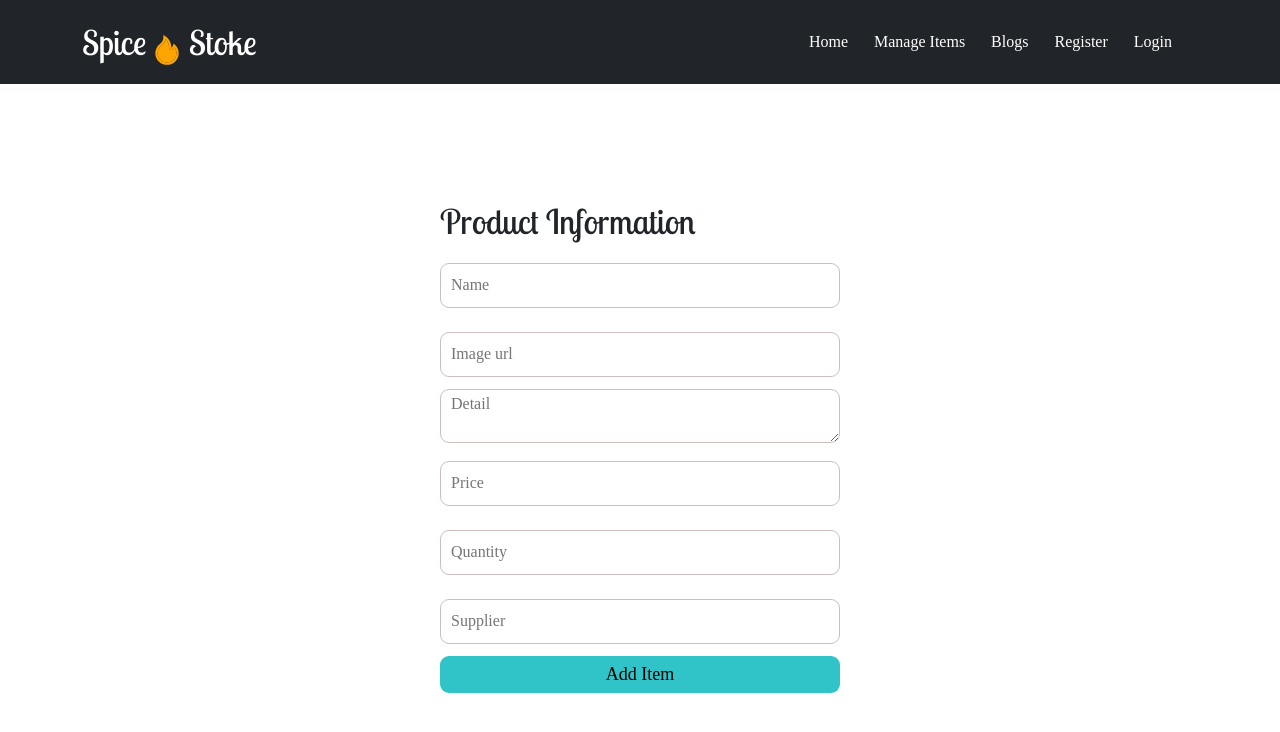
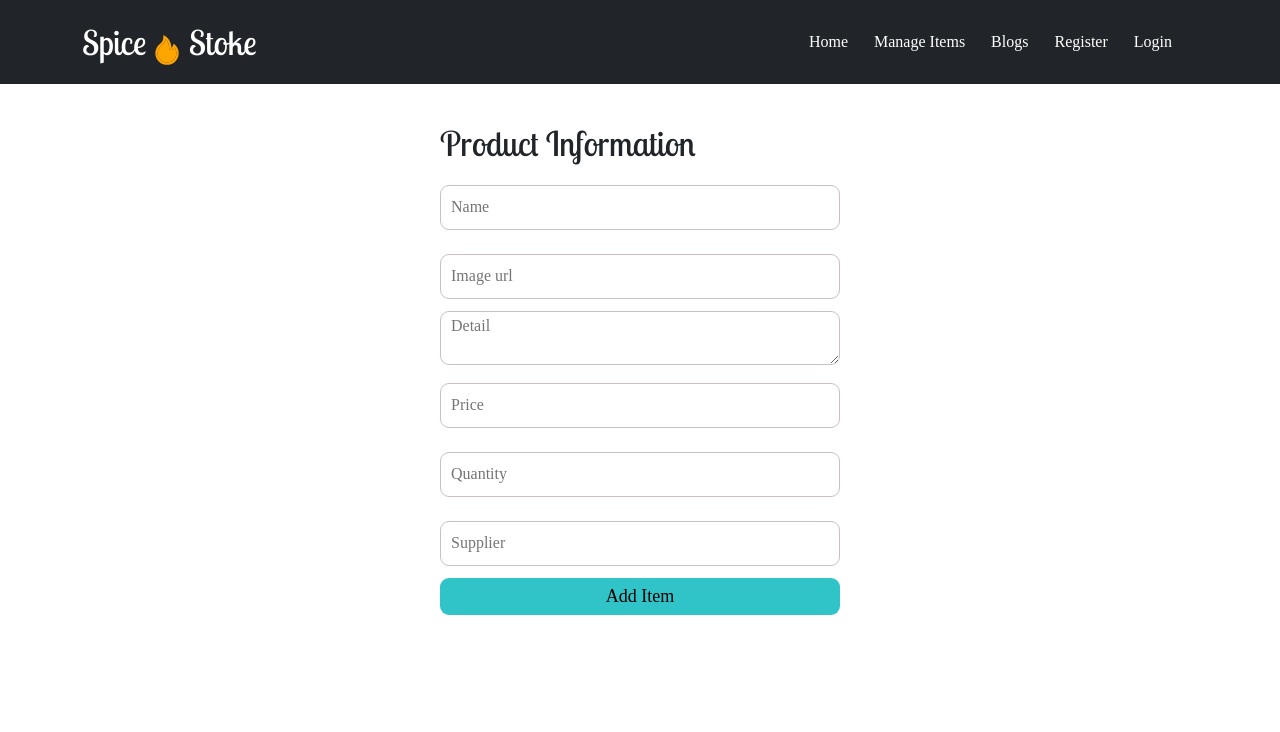
Before and after one commit to abidhossain2/spice-storage-site-client-side, a React (Create React App) app: page /addinventoryitem in a window 1280 px wide. Shown: the top 732 px of the page. Built offline with nearby package versions, Linux system fonts and the light colour scheme; no server answers; a web font is replaced by a local one.

Commit message:
form added

```diff
--- a/src/Pages/AddInventoryItem/AddInventoryItem.css
+++ b/src/Pages/AddInventoryItem/AddInventoryItem.css
@@ -1,6 +1,6 @@
 .form-container {
     width: 400px;
-    margin: 118px auto;
+    margin: 40px auto;
 }
 
 .form-container input {
```
